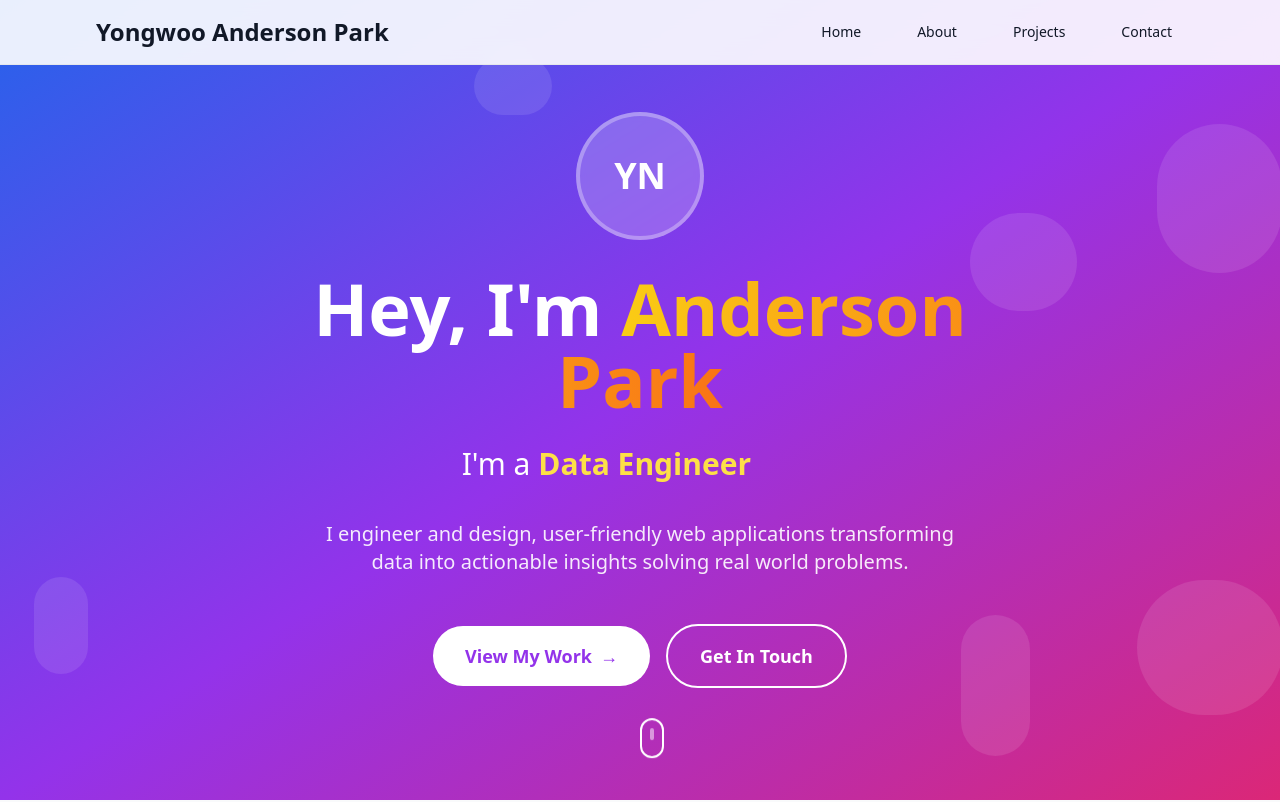
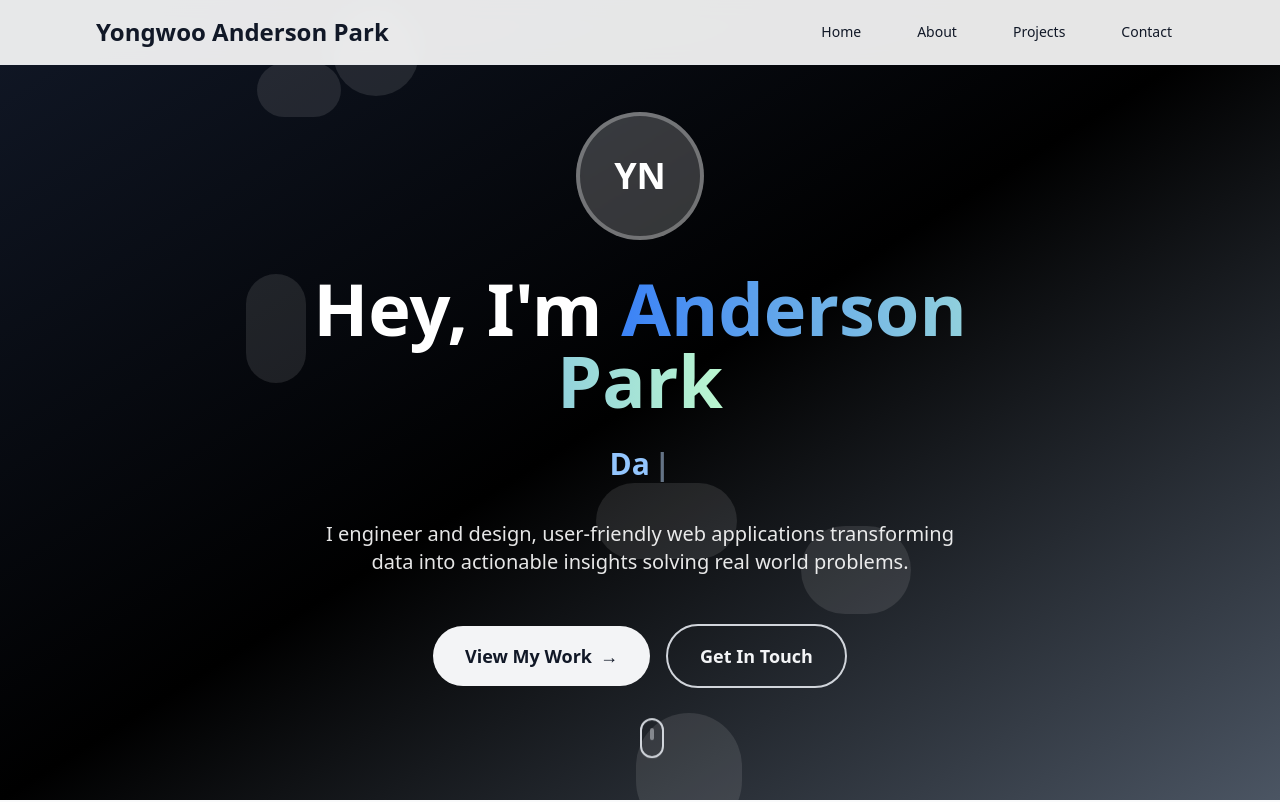
Before and after one commit to yandersonpark1/yandersonpark1-portfolio-web, a Next.js app: page / in a window 1280 px wide. Shown: the top 802 px of the page. Built offline with nearby package versions, Linux system fonts and the light colour scheme.

Commit message:
hero update need to fix buttons still

```diff
--- a/app/components/Hero.tsx
+++ b/app/components/Hero.tsx
@@ -2,30 +2,74 @@
 import { useState, useEffect } from 'react'
 
 export default function Hero() {
-    //currentRole = initial value, setCurrentRole = function to update the value
-    const [currentRole, setCurrentRole] = useState(0)
+  const [currentRole, setCurrentRole] = useState(0)
+  const [displayedText, setDisplayedText] = useState('')
+  const [isTyping, setIsTyping] = useState(true)
+  const [charIndex, setCharIndex] = useState(0)
 
   // Array of roles that will rotate
   const roles = [
-    "Full Stack Developer",
+    "Full Stack Software Engineer",
     "Data Engineer",
-    "UI/UX Designer",
+    "Machine Learning Engineer",
     "BioChemist"
   ]
 
-  // Auto-rotate roles every 3 seconds
   useEffect(() => {
-    const interval = setInterval(() => {
-      setCurrentRole((prev) => (prev + 1) % roles.length)
-    }, 5000)
+    const currentText = roles[currentRole]
 
-    return () => clearInterval(interval)
-  }, [])
+    if (isTyping) {
+      // Typing phase
+      if (charIndex < currentText.length) {
+        const timeout = setTimeout(() => {
+          setDisplayedText(currentText.slice(0, charIndex + 1))
+          setCharIndex(charIndex + 1)
+        }, 100) // Typing speed
+
+        return () => clearTimeout(timeout)
+      } else {
+        // Finished typing, wait before deleting
+        const timeout = setTimeout(() => {
+          setIsTyping(false)
+        }, 2000) // Pause before deleting
+
+        return () => clearTimeout(timeout)
+      }
+    } else {
+      // Deleting phase
+      if (charIndex > 0) {
+        const timeout = setTimeout(() => {
+          setDisplayedText(currentText.slice(0, charIndex - 1))
+          setCharIndex(charIndex - 1)
+        }, 50) // Deleting speed (faster than typing)
+
+        return () => clearTimeout(timeout)
+      } else {
+        // Finished deleting, move to next role
+        const timeout = setTimeout(() => {
+          setCurrentRole((prev) => (prev + 1) % roles.length)
+          setIsTyping(true)
+        }, 500) // Pause before next word
+
+        return () => clearTimeout(timeout)
+      }
+    }
+  }, [currentRole, charIndex, isTyping, roles])
+
+  const scrollToSection = (sectionId: string) => {
+    const element = document.getElementById(sectionId)
+    if (element) {
+      element.scrollIntoView({
+        behavior: 'smooth',
+        block: 'start'
+      })
+    }
+  }
 
   return (
     <section id="home" className="min-h-screen flex items-center justify-center relative overflow-hidden">
       {/* Animated background gradient */}
-      <div className="absolute inset-0 bg-gradient-to-br from-blue-600 via-purple-600 to-pink-600 animate-gradient-x"></div>
+      <div className="absolute inset-0 bg-gradient-to-br from-gray-900 via-black to-gray-600 animate-gradient-x"></div>
 
       {/* Floating particles effect */}
       <div className="absolute inset-0">
@@ -53,16 +97,17 @@ export default function Hero() {
 
           <h1 className="text-4xl sm:text-5xl lg:text-7xl font-bold mb-6 leading-tight">
             Hey, I'm{' '}
-            <span className="bg-gradient-to-r from-yellow-400 to-orange-500 bg-clip-text text-transparent">
-              Anderson Park
-            </span>
+          <span className="bg-gradient-to-r from-blue-500 to-green-200 bg-clip-text text-transparent">
+            Anderson Park
+          </span>
+
           </h1>
 
-          {/* Rotating role text */}
+          {/* Typewriter role text */}
           <div className="text-xl sm:text-2xl lg:text-3xl mb-8 h-12 flex items-center justify-center">
-            <span className="font-light">I'm a{' '}</span>
-            <span className="ml-2 font-semibold text-yellow-300 min-w-[280px] text-left">
-              {roles[currentRole]}
+            <span className="font-semibold text-blue-300 min-w-[350px] text-center relative">
+              {displayedText}
+              <span className="animate-pulse ml-1 text-blue-200">|</span>
             </span>
           </div>
 
@@ -74,12 +119,14 @@ export default function Hero() {
 
         {/* Call to action buttons */}
         <div className="flex flex-col sm:flex-row gap-4 justify-center items-center">
-          <button className="group px-8 py-4 bg-white text-purple-600 rounded-full font-semibold text-lg hover:bg-yellow-400 hover:text-purple-700 transition-all duration-300 transform hover:scale-105 hover:shadow-2xl">
+          <button
+            onClick={() => scrollToSection('projects')}
+            className="group px-8 py-4 bg-gray-100 text-gray-900 rounded-full font-semibold text-lg hover:bg-cyan-500 hover:text-gray-900 transition-all duration-300 transform hover:scale-105 hover:shadow-2xl">
             View My Work
             <span className="ml-2 group-hover:translate-x-1 transition-transform duration-300 inline-block">→</span>
           </button>
 
-          <button className="px-8 py-4 border-2 border-white text-white rounded-full font-semibold text-lg hover:bg-white hover:text-purple-600 transition-all duration-300 transform hover:scale-105">
+          <button className="px-8 py-4 border-2 border-gray-300 text-gray-100 rounded-full font-semibold text-lg hover:bg-gray-100 hover:text-gray-900 transition-all duration-300 transform hover:scale-105">
             Get In Touch
           </button>
         </div>
@@ -87,8 +134,8 @@ export default function Hero() {
 
       {/* Scroll indicator */}
       <div className="absolute bottom-8 left-1/2 transform -translate-x-1/2 animate-bounce">
-        <div className="w-6 h-10 border-2 border-white rounded-full flex justify-center">
-          <div className="w-1 h-3 bg-white rounded-full mt-2 animate-pulse"></div>
+        <div className="w-6 h-10 border-2 border-gray-300 rounded-full flex justify-center">
+          <div className="w-1 h-3 bg-gray-300 rounded-full mt-2 animate-pulse"></div>
         </div>
       </div>
     </section>
```
